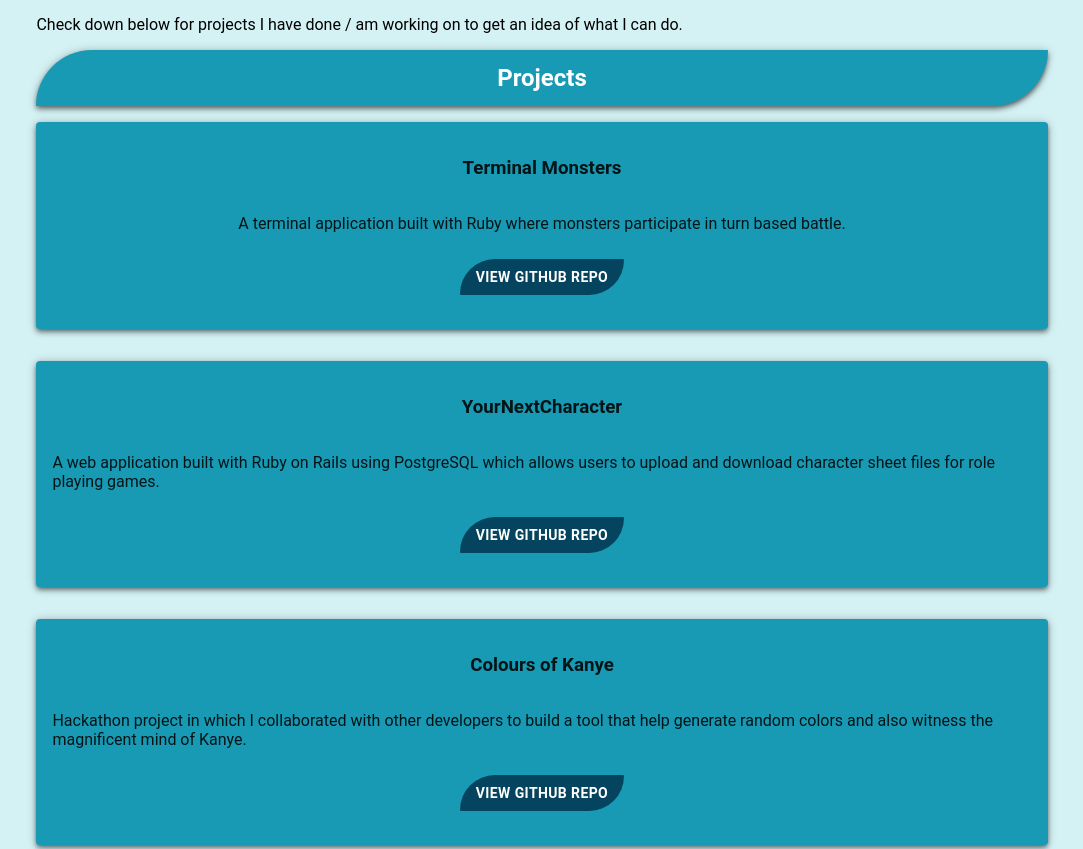
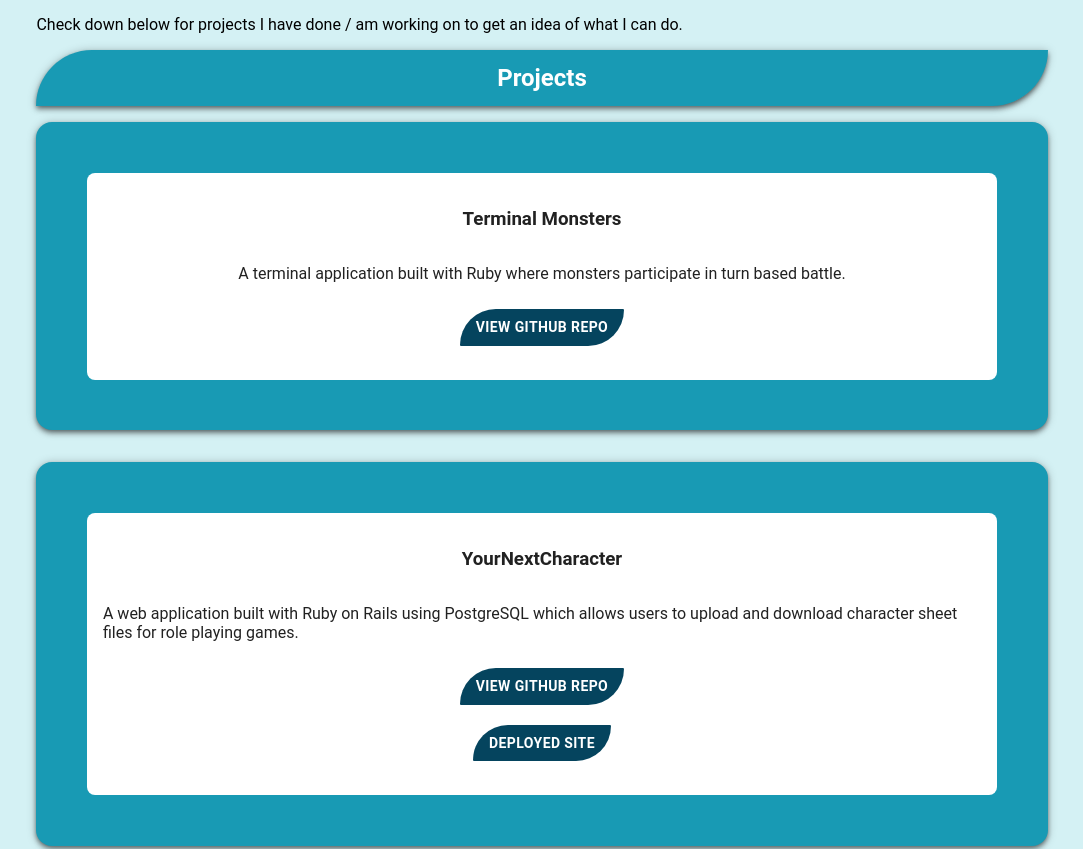
Before and after one commit to iamcrjones/my-portfolio, a React (Create React App) app: page / in a window 1280 px wide. Shown: the part 265-1114 px from the top of the page, without its empty margins (98-1181 px from the left). Built offline with nearby package versions, Linux system fonts and the light colour scheme.

Commit message:
card styling changed

```diff
--- a/public/index.html
+++ b/public/index.html
@@ -7,7 +7,7 @@
     <meta name="theme-color" content="#000000" />
     <meta
       name="description"
-      content="Web site created using create-react-app"
+      content="Cameron Jones Web Development Portfolio"
     />
     <link rel="apple-touch-icon" href="%PUBLIC_URL%/logo192.png" />
     <!--
--- a/src/components/Projects.js
+++ b/src/components/Projects.js
@@ -10,13 +10,21 @@ const Projects = () => {
                     </div>
                     <div className="cardContainer">
                         {list.map(project =>
-                            <Card>
+                            <Card key={project.id}>
                                 <CardContent>
                                     <h3>{project.name}</h3>
                                     <p>{project.description}</p>
                                     <Button>
                                             <Link href={project.url} rel="noreferrer" target="_blank" underline="none" color="#fff">View GitHub Repo</Link>
                                     </Button>
+                                    {project.deployed?
+                                        <Button>
+                                            <Link href={project.deployed} rel="noreferrer" target="_blank" underline="none" color="#fff">Deployed Site</Link>
+                                        </Button>
+                                        :
+                                        ""
+                                    }
+
                                 </CardContent>
                             </Card>
                         )}
--- a/src/data/ProjectData.json
+++ b/src/data/ProjectData.json
@@ -1,5 +1,5 @@
 [
     {"id": "1", "name": "Terminal Monsters", "url": "https://github.com/iamcrjones/Terminal-Monsters", "image": "https://repository-images.githubusercontent.com/436605976/ac72dd4f-62bb-4584-9f12-0b9224a9335a", "description": "A terminal application built with Ruby where monsters participate in turn based battle."},
-    {"id": "2", "name": "YourNextCharacter", "url": "https://github.com/iamcrjones/YourNextCharacter", "image": "https://repository-images.githubusercontent.com/465562691/a1cef531-05d3-4898-9234-1155d8e78734", "description": "A web application built with Ruby on Rails using PostgreSQL which allows users to upload and download character sheet files for role playing games."},
-    {"id": "3", "name": "Colours of Kanye", "url": "https://github.com/AnderDevitt/colours-of-kanye", "image": "https://github.com/AnderDevitt/colours-of-kanye/blob/main/images/awsome_ye.jpg?raw=true", "description": "Hackathon project in which I collaborated with other developers to build a tool that help generate random colors and also witness the magnificent mind of Kanye."}
+    {"id": "2", "name": "YourNextCharacter", "url": "https://github.com/iamcrjones/YourNextCharacter", "image": "https://repository-images.githubusercontent.com/465562691/a1cef531-05d3-4898-9234-1155d8e78734", "description": "A web application built with Ruby on Rails using PostgreSQL which allows users to upload and download character sheet files for role playing games.", "deployed": "https://yournextcharacter.herokuapp.com/"},
+    {"id": "3", "name": "Colours of Kanye", "url": "https://github.com/AnderDevitt/colours-of-kanye", "image": "https://github.com/AnderDevitt/colours-of-kanye/blob/main/images/awsome_ye.jpg?raw=true", "description": "Hackathon project in which I collaborated with other developers to build a tool that help generate random colors and also witness the magnificent mind of Kanye.", "deployed": "https://sensational-granita-0203fd.netlify.app/"}
 ]
--- a/src/styled/Global.style.js
+++ b/src/styled/Global.style.js
@@ -67,6 +67,8 @@ const GlobalStyles = createGlobalStyle`
         height: 80%;
         width: 80%;
         margin: 1rem 0 1rem 0;
+        border: 0px solid black;
+        border-radius: 1rem;
         box-shadow: 0px 2px 4px -1px rgb(0 0 0 / 40%), 0px 4px 5px 0px rgb(0 0 0 / 22%), 0px 1px 10px 0px rgb(0 0 0 / 25%);
     }
     .MuiCardContent-root {
@@ -74,6 +76,10 @@ const GlobalStyles = createGlobalStyle`
         flex-direction: column;
         justify-content: center;
         align-items: center;
+        margin: 5%;
+        background-color: white;
+        border: 0px solid black;
+        border-radius: 0.5rem;
     }
     body {
         background-color: ${pallet.color1};
```
